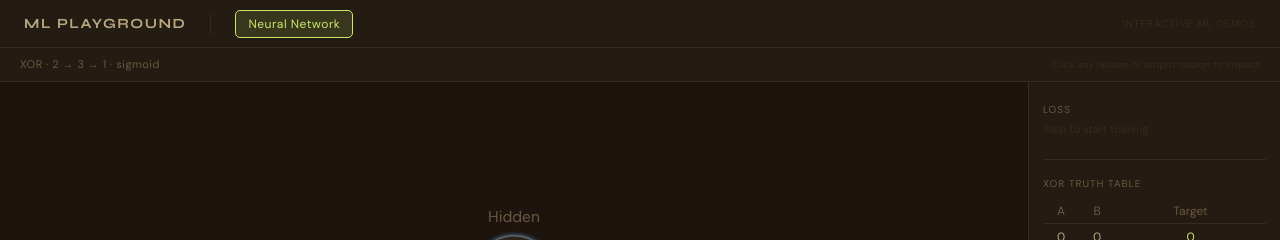
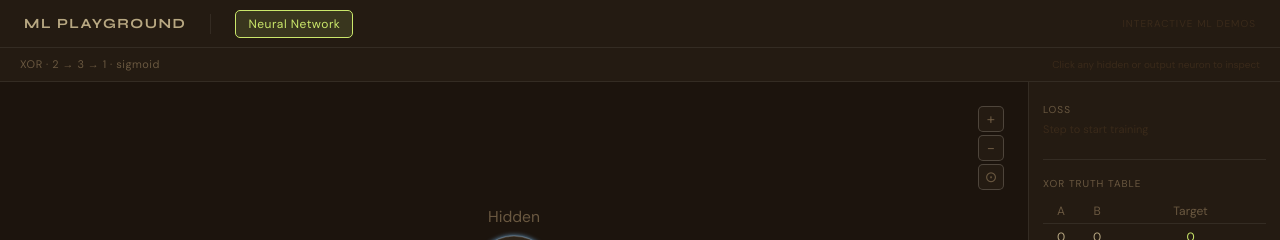
Before and after one commit to Biruk-gebru/nn-sim, a React (Vite) app: page /nn in a window 1280 px wide. Shown: the top 240 px of the page. Built offline with nearby package versions, Linux system fonts and the light colour scheme.

Commit message:
feat(canvas): add zoom/pan with wheel, drag, and snap-to-center button

```diff
--- a/src/components/NetworkGraph/NetworkGraph.tsx
+++ b/src/components/NetworkGraph/NetworkGraph.tsx
@@ -1,4 +1,4 @@
-import { useMemo, useState } from 'react';
+import { useMemo, useState, useRef, useEffect } from 'react';
 import { useSimStore } from '../../store/useSimStore';
 import { NeuronNode } from './NeuronNode';
 import { EdgeLink } from './EdgeLink';
@@ -10,35 +10,34 @@ const W = 700;
 const H = 500;
 const LAYER_PADDING_X = 120;
 const NEURON_RADIUS = 28;
+const MIN_SCALE = 0.25;
+const MAX_SCALE = 5;
 
 export interface NeuronPos {
-  x: number;
-  y: number;
-  layer: number;
-  neuron: number;
+  x: number; y: number; layer: number; neuron: number;
 }
 
 function computePositions(arch: number[]): NeuronPos[] {
   const positions: NeuronPos[] = [];
   const layerCount = arch.length;
   const xStep = (W - LAYER_PADDING_X * 2) / Math.max(layerCount - 1, 1);
-
   for (let l = 0; l < layerCount; l++) {
     const count = arch[l];
     const x = LAYER_PADDING_X + l * xStep;
     for (let n = 0; n < count; n++) {
       const yStep = H / (count + 1);
-      const y = yStep * (n + 1);
-      positions.push({ x, y, layer: l, neuron: n });
+      positions.push({ x, y: yStep * (n + 1), layer: l, neuron: n });
     }
   }
   return positions;
 }
 
+interface XForm { x: number; y: number; scale: number; }
+const RESET_XFORM: XForm = { x: 0, y: 0, scale: 1 };
+
 export function NetworkGraph() {
   const { history, currentEpoch, animPhase, animWaveIdx, architecture } = useSimStore();
   const snap = history[currentEpoch - 1] ?? null;
-
   const positions = useMemo(() => computePositions(architecture), [architecture]);
   const getPos = (layer: number, neuron: number) =>
     positions.find((p) => p.layer === layer && p.neuron === neuron)!;
@@ -49,35 +48,130 @@ export function NetworkGraph() {
     ? snap?.neurons[hoveredNeuron.layer]?.[hoveredNeuron.neuron] ?? null
     : null;
 
+  // ── Zoom / pan ────────────────────────────────────────────
+  const [xform, setXform] = useState<XForm>(RESET_XFORM);
+  const [dragging, setDragging] = useState(false);
+  const svgRef = useRef<SVGSVGElement>(null);
+  const containerRef = useRef<HTMLDivElement>(null);
+  const isDragging = useRef(false);
+  const hasDragged = useRef(false);
+  const dragStart = useRef({ x: 0, y: 0 });
+
+  // Non-passive wheel listener so we can preventDefault
+  useEffect(() => {
+    const el = containerRef.current;
+    if (!el) return;
+    const handler = (e: WheelEvent) => {
+      e.preventDefault();
+      const svg = svgRef.current;
+      if (!svg) return;
+      // Convert client coords → SVG viewBox coords
+      const rect = svg.getBoundingClientRect();
+      const vx = ((e.clientX - rect.left) / rect.width) * W;
+      const vy = ((e.clientY - rect.top) / rect.height) * H;
+      const factor = e.deltaY < 0 ? 1.12 : 1 / 1.12;
+      setXform((prev) => {
+        const s = Math.max(MIN_SCALE, Math.min(MAX_SCALE, prev.scale * factor));
+        const r = s / prev.scale;
+        return { x: vx - (vx - prev.x) * r, y: vy - (vy - prev.y) * r, scale: s };
+      });
+    };
+    el.addEventListener('wheel', handler, { passive: false });
+    return () => el.removeEventListener('wheel', handler);
+  }, []);
+
+  function onMouseDown(e: React.MouseEvent) {
+    if (e.button !== 0) return;
+    isDragging.current = true;
+    hasDragged.current = false;
+    dragStart.current = { x: e.clientX, y: e.clientY };
+    setDragging(true);
+  }
+
+  function onMouseMove(e: React.MouseEvent) {
+    if (!isDragging.current || !svgRef.current) return;
+    const dx = e.clientX - dragStart.current.x;
+    const dy = e.clientY - dragStart.current.y;
+    if (!hasDragged.current && Math.sqrt(dx * dx + dy * dy) > 4) hasDragged.current = true;
+    dragStart.current = { x: e.clientX, y: e.clientY };
+    const rect = svgRef.current.getBoundingClientRect();
+    const base = rect.width / W;
+    setXform((prev) => ({ ...prev, x: prev.x + e.movementX / base, y: prev.y + e.movementY / base }));
+  }
+
+  function onMouseUp() {
+    isDragging.current = false;
+    setDragging(false);
+  }
+
+  function zoomAround(factor: number) {
+    setXform((prev) => {
+      const s = Math.max(MIN_SCALE, Math.min(MAX_SCALE, prev.scale * factor));
+      const r = s / prev.scale;
+      const cx = W / 2, cy = H / 2;
+      return { x: cx - (cx - prev.x) * r, y: cy - (cy - prev.y) * r, scale: s };
+    });
+  }
+
+  const tStr = `translate(${xform.x.toFixed(2)},${xform.y.toFixed(2)}) scale(${xform.scale.toFixed(4)})`;
+
   return (
+    <div style={{ position: 'relative', width: '100%', height: '100%' }}>
+      {/* Overlay controls */}
+      <div style={{ position: 'absolute', top: 8, right: 8, display: 'flex', flexDirection: 'column', gap: 3, zIndex: 10 }}>
+        <CanvasBtn onClick={() => zoomAround(1.25)}>+</CanvasBtn>
+        <CanvasBtn onClick={() => zoomAround(1 / 1.25)}>−</CanvasBtn>
+        <CanvasBtn onClick={() => setXform(RESET_XFORM)} title="Snap to center">⊙</CanvasBtn>
+      </div>
+
+      {/* Scale indicator */}
+      {xform.scale !== 1 && (
+        <div style={{
+          position: 'absolute', bottom: 8, right: 8,
+          fontSize: 10, color: 'var(--text-faint)', fontFamily: 'var(--font-mono)',
+          background: 'var(--surface)', border: '1px solid var(--border)',
+          borderRadius: 4, padding: '2px 7px', zIndex: 10, pointerEvents: 'none',
+        }}>
+          {Math.round(xform.scale * 100)}%
+        </div>
+      )}
+
+      <div
+        ref={containerRef}
+        onMouseDown={onMouseDown}
+        onMouseMove={onMouseMove}
+        onMouseUp={onMouseUp}
+        onMouseLeave={onMouseUp}
+        onClickCapture={(e) => {
+          if (hasDragged.current) { e.stopPropagation(); hasDragged.current = false; }
+        }}
+        style={{ width: '100%', height: '100%', overflow: 'hidden', cursor: dragging ? 'grabbing' : 'grab' }}
+      >
         <svg
+          ref={svgRef}
           viewBox={`0 0 ${W} ${H}`}
           preserveAspectRatio="xMidYMid meet"
-      style={{ width: '100%', height: '100%', overflow: 'visible', maxHeight: '100%' }}
+          style={{ width: '100%', height: '100%', display: 'block' }}
         >
+          <g transform={tStr}>
             {/* Edges */}
             {positions
               .filter((p) => p.layer > 0)
               .map((toPos) => {
                 const fromLayer = toPos.layer - 1;
-          const fromCount = architecture[fromLayer];
-          return Array.from({ length: fromCount }, (_, fi) => {
+                return Array.from({ length: architecture[fromLayer] }, (_, fi) => {
                   const fromPos = getPos(fromLayer, fi);
                   const edge = snap?.edges.find(
-              (e) =>
-                e.fromLayer === fromLayer &&
-                e.fromNeuron === fi &&
-                e.toLayer === toPos.layer &&
-                e.toNeuron === toPos.neuron
+                    (e) => e.fromLayer === fromLayer && e.fromNeuron === fi &&
+                           e.toLayer === toPos.layer && e.toNeuron === toPos.neuron
                   );
-            const wave = toPos.layer - 1;
                   return (
                     <EdgeLink
                       key={`e-${fromLayer}-${fi}-${toPos.layer}-${toPos.neuron}`}
                       x1={fromPos.x} y1={fromPos.y}
                       x2={toPos.x} y2={toPos.y}
                       weight={edge?.weight ?? 0}
-                wave={wave}
+                      wave={toPos.layer - 1}
                       animPhase={animPhase}
                       animWaveIdx={animWaveIdx}
                     />
@@ -92,7 +186,8 @@ export function NetworkGraph() {
                 return Array.from({ length: architecture[fromLayer] }, (_, fi) => {
                   const fromPos = getPos(fromLayer, fi);
                   const edge = snap?.edges.find(
-              (e) => e.fromLayer === fromLayer && e.fromNeuron === fi && e.toLayer === toPos.layer && e.toNeuron === toPos.neuron
+                    (e) => e.fromLayer === fromLayer && e.fromNeuron === fi &&
+                           e.toLayer === toPos.layer && e.toNeuron === toPos.neuron
                   );
                   return (
                     <DataPulse
@@ -141,16 +236,48 @@ export function NetworkGraph() {
               );
             })}
 
-      {/* Hover tooltip — rendered last so it's on top */}
+            {/* Tooltip — rendered last, on top */}
             {hoveredNeuron && hoveredPos && (
               <NeuronTooltip
-          x={hoveredPos.x}
-          y={hoveredPos.y}
-          layer={hoveredNeuron.layer}
-          neuron={hoveredNeuron.neuron}
+                x={hoveredPos.x} y={hoveredPos.y}
+                layer={hoveredNeuron.layer} neuron={hoveredNeuron.neuron}
                 trace={hoveredTrace}
               />
             )}
+          </g>
         </svg>
+      </div>
+    </div>
   );
 }
+
+function CanvasBtn({ onClick, children, title }: { onClick: () => void; children: React.ReactNode; title?: string }) {
+  return (
+    <button
+      onClick={onClick}
+      title={title}
+      onMouseEnter={(e) => {
+        const el = e.currentTarget as HTMLElement;
+        el.style.color = 'var(--accent)';
+        el.style.borderColor = 'var(--accent)';
+      }}
+      onMouseLeave={(e) => {
+        const el = e.currentTarget as HTMLElement;
+        el.style.color = 'var(--text-dim)';
+        el.style.borderColor = 'var(--border-mid)';
+      }}
+      style={{
+        background: 'var(--surface)',
+        border: '1px solid var(--border-mid)',
+        borderRadius: 5,
+        color: 'var(--text-dim)',
+        width: 26, height: 26,
+        fontSize: 15, lineHeight: '24px', textAlign: 'center',
+        cursor: 'pointer', padding: 0,
+        transition: 'color 0.15s, border-color 0.15s',
+      }}
+    >
+      {children}
+    </button>
+  );
+}
```
Lines whose indentation alone changed are shown as unchanged.
